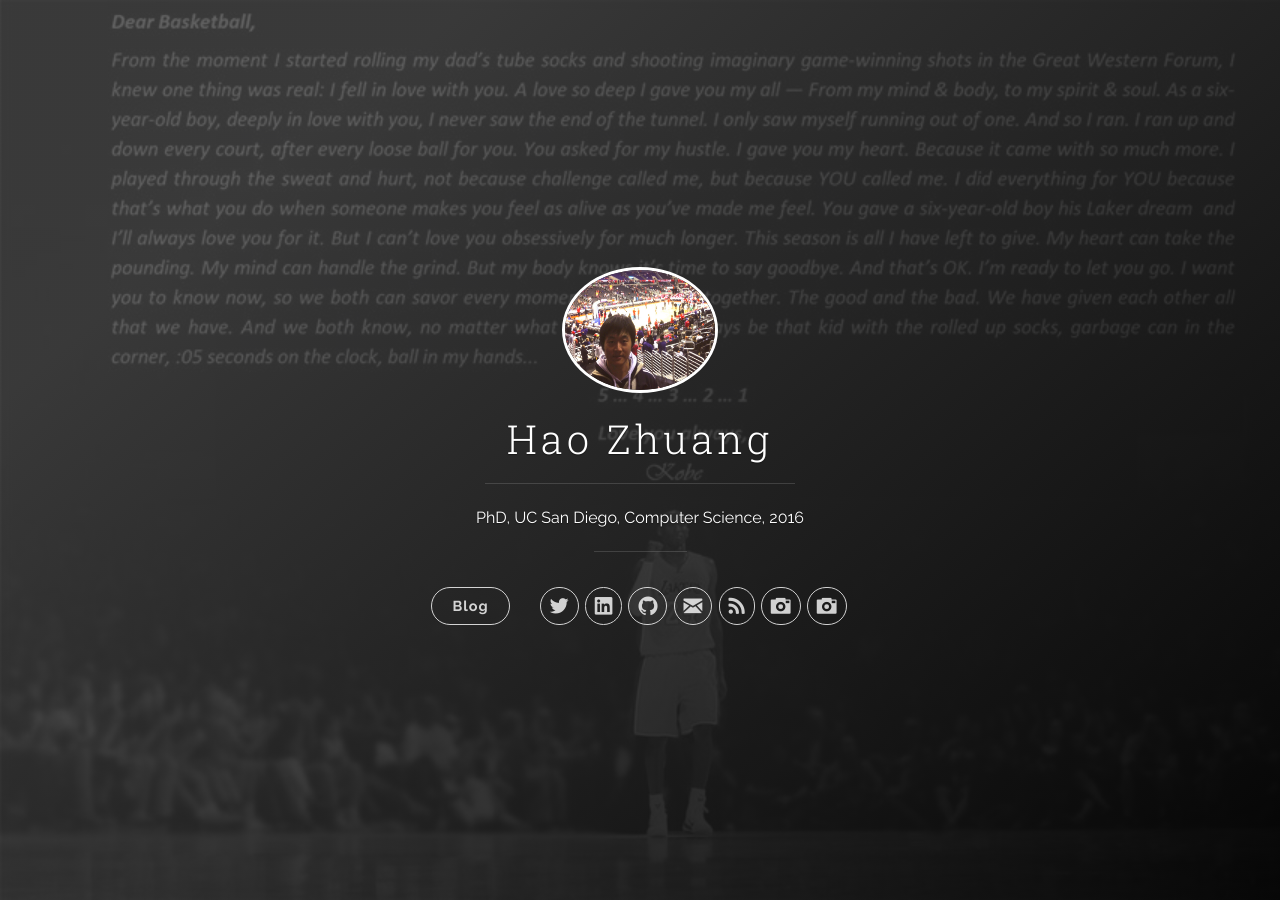
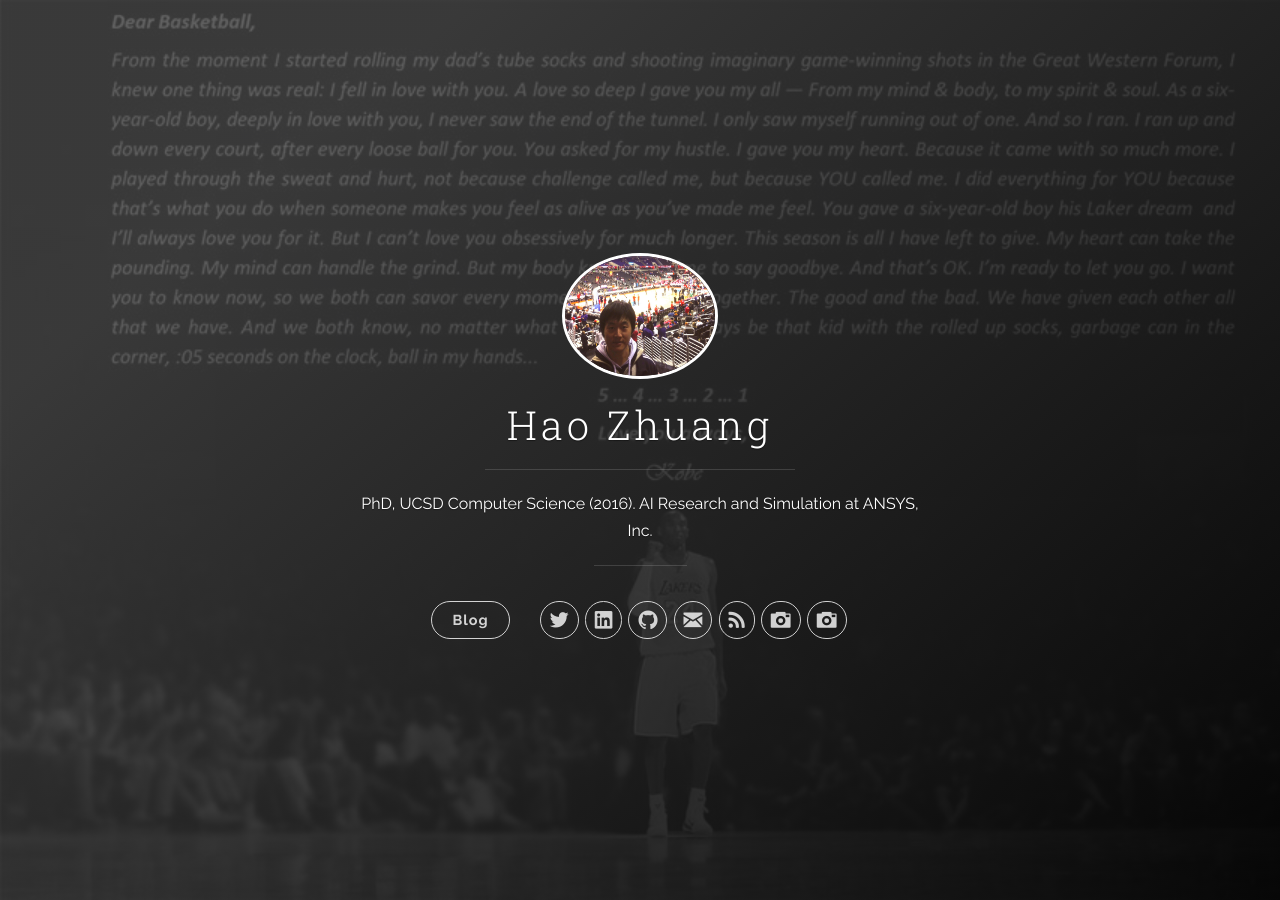
Before and after one commit to zhuangh/zhuangh.github.io, a Jekyll site: the page built from index.html, in a window 1280 px wide. Built offline with Jekyll 4.4.1, drawn with Linux system fonts in a browser that asks for light colours; nearby versions of some CDN libraries; the list of posts is cut into pages by our own code.

Commit message:
modify headline

```diff
--- a/_config.yml
+++ b/_config.yml
@@ -1,6 +1,6 @@
 # Site settings
 title: Hao Zhuang
-description: 'PhD, UC San Diego, Computer Science, 2016'
+description: 'PhD, UCSD Computer Science (2016). AI Research and Simulation at ANSYS, Inc.'
 url: 'http://zhuangh.github.io'
 baseurl: /
 google_analytics: 'UA-111734474-1'
```
